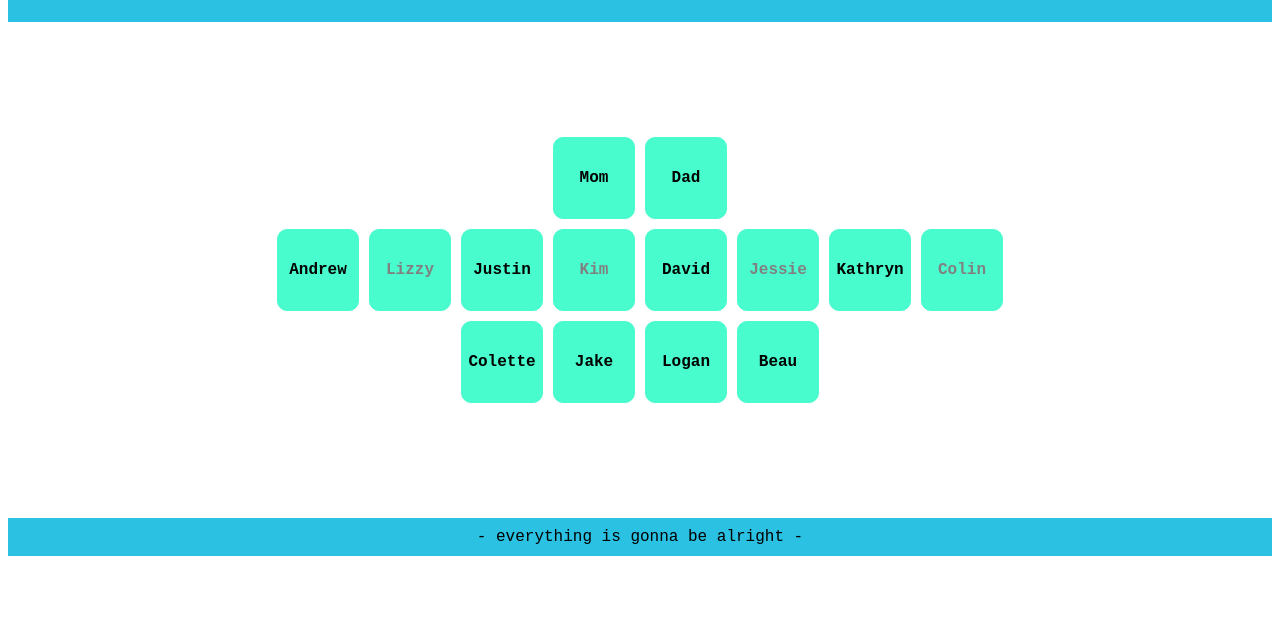
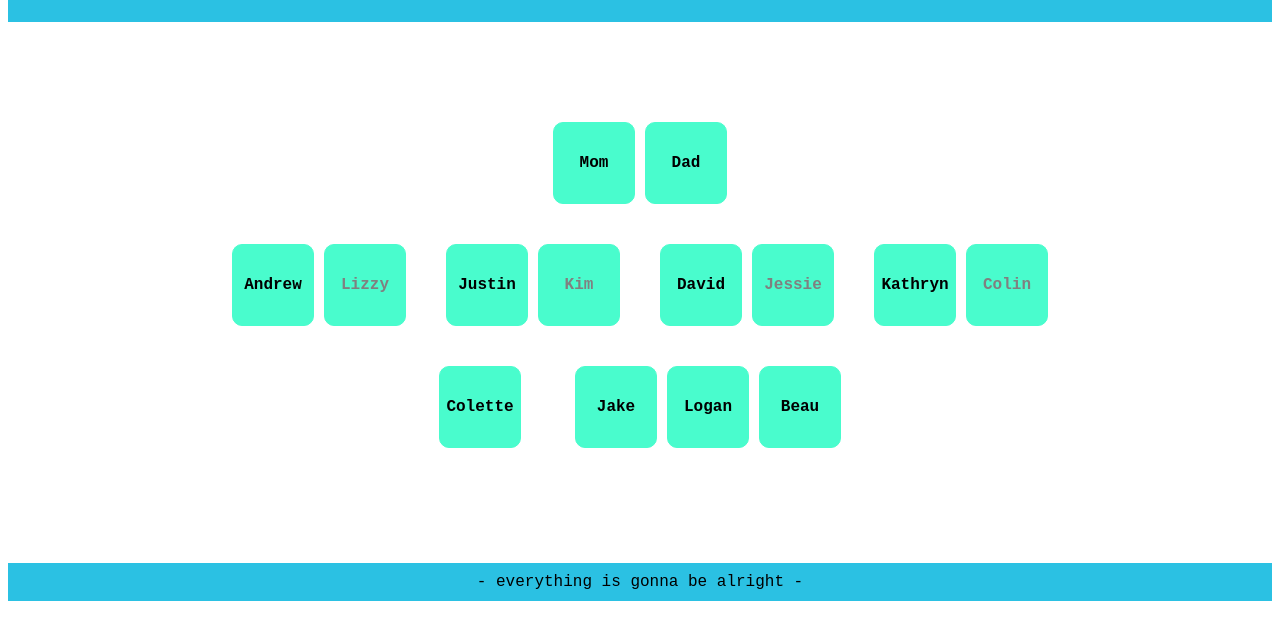
Before and after one commit to hoopisano/family-tree, a plain HTML site: page index.html in a window 1280 px wide. Shown: the part 74-714 px from the top of the page. Drawn offline with Linux system fonts and the light colour scheme.

Commit message:
Added grouping in 2nd and 3rd rows.

```diff
--- a/index.html
+++ b/index.html
@@ -1,3 +1,4 @@
+
 <!DOCTYPE html>
 <html lang="en">
 
@@ -17,36 +18,44 @@
 
 	<div class="container">
 
-		<div class="row1">
-			<div class="mom">Mom</div>
-			<div class="dad">Dad</div>
+		<div class="row parents">
+			<div class="fam mom">Mom</div>
+			<div class="fam dad">Dad</div>
 		</div>
 
 		<div class="break"></div>
 
-		<div class="row2">
-			<div class="andrew">Andrew</div>
-			<div class="lizzy">Lizzy</div>
-
-			<div class="justin">Justin</div>
-			<div class="kim">Kim</div>
-
-			<div class="david">David</div>
-			<div class="jessie">Jessie</div>
-
-			<div class="kathryn">Kathryn</div>
-			<div class="colin">Colin</div>
-		</div>
+		<div class="row children">
+			<div class="group al">
+				<div class="fam andrew">Andrew</div>
+				<div class="fam lizzy">Lizzy</div>
+			</div>
+			<div class="group jk">
+				<div class="fam justin">Justin</div>
+				<div class="fam kim">Kim</div>
+			</div>
+			<div class="group dj">
+				<div class="fam david">David</div>
+				<div class="fam jessie">Jessie</div>
+			</div>
+			<div class="group kc">
+				<div class="fam kathryn">Kathryn</div>
+				<div class="fam colin">Colin</div>
+			</div>
+			</div>
 
 		<div class="break"></div>
 
-		<div class="row3">
-			<div class="colette">Colette</div>
-			<div class="jake">Jake</div>
-			<div class="logan">Logan</div>
-			<div class="beau">Beau</div>
+		<div class="row grandkids">
+			<div class="group col">
+				<div class="fam colette">Colette</div>
+			</div>
+			<div class="group jlb">
+				<div class="fam jake">Jake</div>
+				<div class="fam logan">Logan</div>
+				<div class="fam beau">Beau</div>
+			</div>
 		</div>
-
 
 	</div>
 
--- a/style.css
+++ b/style.css
@@ -10,16 +10,7 @@ header {
 	font-weight: bolder;
 }
 
-.container {
-	display: flex;
-	flex-wrap: wrap;
-	justify-content: center;
-	font-weight: bolder;
-	padding: 100px;
-	margin: 0 auto;
-}
-
-.row1 div, .row2 div, .row3 div {
+.fam {
 	background-color: rgb(73, 252, 205);
 	height: 80px;
 	width: 80px;
@@ -34,18 +25,41 @@ header {
 	color: gray;
 }
 
-.row1, .row3 {
+.container {
+	display: flex;
+	flex-wrap: wrap;
+	justify-content: center;
+	font-weight: bolder;
+	padding-top: 85px;
+	padding-bottom: 100px;
+	margin: 0 auto;
+}
+
+.row.parents, .row.grandkids {
 	display: flex;
 }
 
-.row2 {
+.row.children {
 	display: flex;
-	justify-content: space-between;
+}
+
+.group {
+	display: flex;
+	flex: 1;
+	justify-content: center;
+	margin: 0 15px;
+}
+
+.group.col, .group.jlb {
+	display: flex;
+	flex: 1;
+	justify-content: center;
+	margin: 0 22px;
 }
 
 .break {
 	flex-basis: 100%;
-  	height: 0;
+  	height: 30px;
 }
 
 footer {
```
